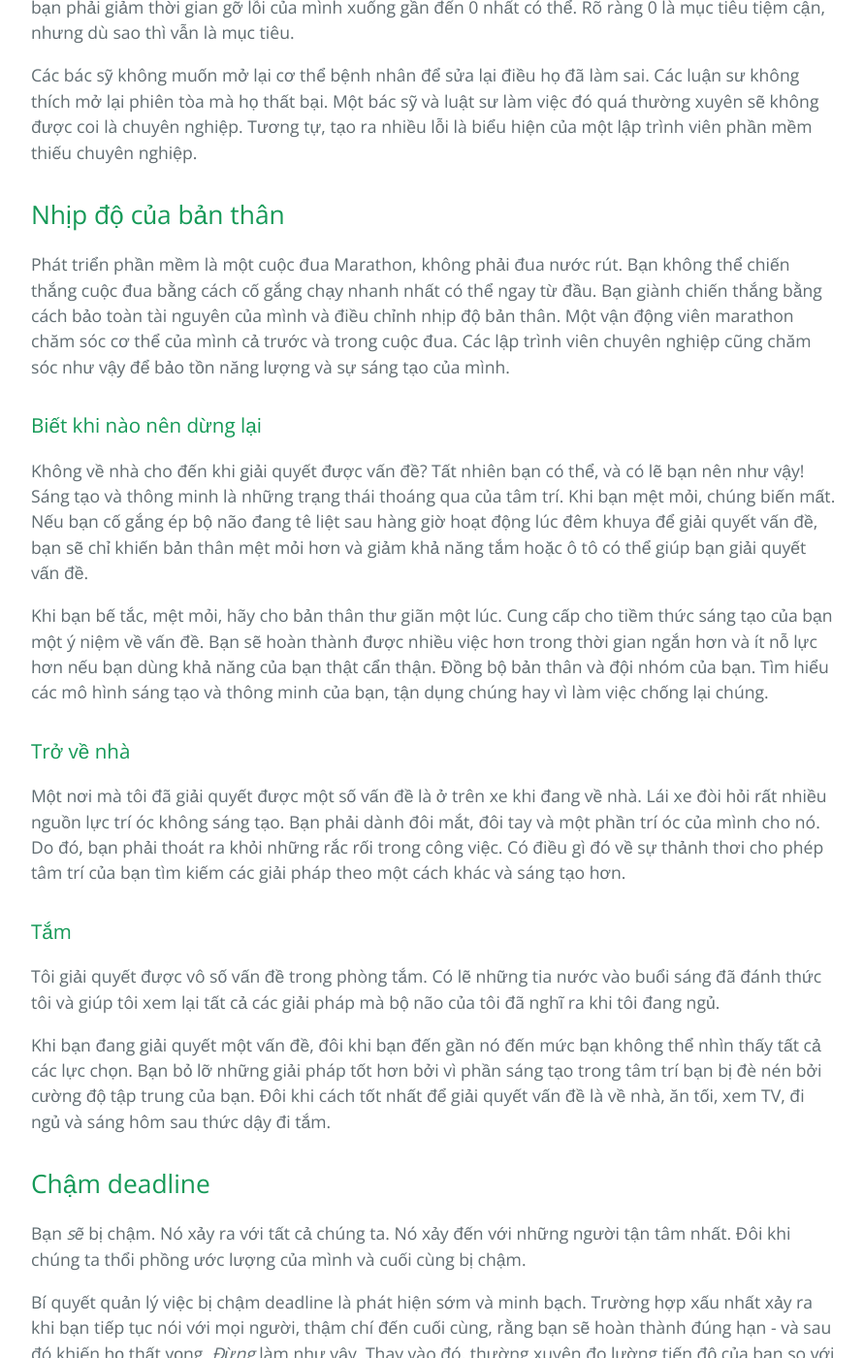
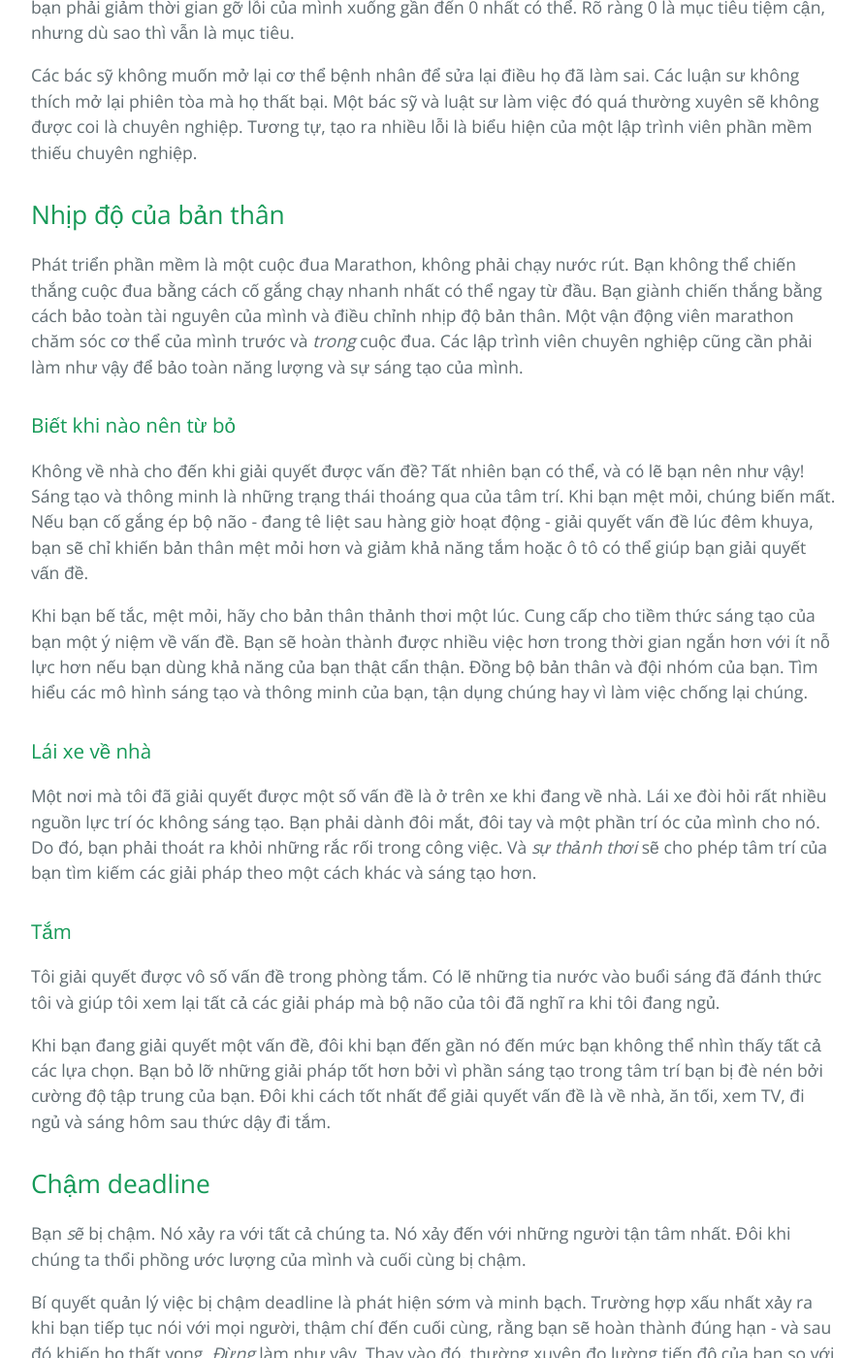
Before and after one commit to HaiBV/haibv.github.io, a Jekyll site: the page built from clean-coder/chapter-4-coding.md, in a window 1280 px wide and 1400 px high, scrolled down 9824 px. Shown: the whole window at 97% size, without its empty margins (192-1083 px from the left). Built offline with Jekyll 4.4.1, drawn with Linux system fonts in a browser that asks for light colours; our own code applies the rules of GitHub Pages for plain Markdown files; some of the changed text lies outside the part shown.

Commit message:
Book - The Clean Coder - Correction - C4

```diff
--- a/clean-coder/chapter-4-coding.md
+++ b/clean-coder/chapter-4-coding.md
@@ -188,23 +188,23 @@ Các bác sỹ không muốn mở lại cơ thể bệnh nhân để sửa lại
 
 ## Nhịp độ của bản thân
 
-Phát triển phần mềm là một cuộc đua Marathon, không phải đua nước rút. Bạn không thể chiến thắng cuộc đua bằng cách cố gắng chạy nhanh nhất có thể ngay từ đầu. Bạn giành chiến thắng bằng cách bảo toàn tài nguyên của mình và điều chỉnh nhịp độ bản thân. Một vận động viên marathon chăm sóc cơ thể của mình cả trước và trong cuộc đua. Các lập trình viên chuyên nghiệp cũng chăm sóc như vậy để bảo tồn năng lượng và sự sáng tạo của mình.
+Phát triển phần mềm là một cuộc đua Marathon, không phải chạy nước rút. Bạn không thể chiến thắng cuộc đua bằng cách cố gắng chạy nhanh nhất có thể ngay từ đầu. Bạn giành chiến thắng bằng cách bảo toàn tài nguyên của mình và điều chỉnh nhịp độ bản thân. Một vận động viên marathon chăm sóc cơ thể của mình trước và _trong_ cuộc đua. Các lập trình viên chuyên nghiệp cũng cần phải làm như vậy để bảo toàn năng lượng và sự sáng tạo của mình.
 
-### Biết khi nào nên dừng lại
+### Biết khi nào nên từ bỏ
 
-Không về nhà cho đến khi giải quyết được vấn đề? Tất nhiên bạn có thể, và có lẽ bạn nên như vậy! Sáng tạo và thông minh là những trạng thái thoáng qua của tâm trí. Khi bạn mệt mỏi, chúng biến mất. Nếu bạn cố gắng ép bộ não đang tê liệt sau hàng giờ hoạt động lúc đêm khuya để giải quyết vấn đề, bạn sẽ chỉ khiến bản thân mệt mỏi hơn và giảm khả năng tắm hoặc ô tô có thể giúp bạn giải quyết vấn đề.
+Không về nhà cho đến khi giải quyết được vấn đề? Tất nhiên bạn có thể, và có lẽ bạn nên như vậy! Sáng tạo và thông minh là những trạng thái thoáng qua của tâm trí. Khi bạn mệt mỏi, chúng biến mất. Nếu bạn cố gắng ép bộ não - đang tê liệt sau hàng giờ hoạt động - giải quyết vấn đề lúc đêm khuya, bạn sẽ chỉ khiến bản thân mệt mỏi hơn và giảm khả năng tắm hoặc ô tô có thể giúp bạn giải quyết vấn đề.
 
-Khi bạn bế tắc, mệt mỏi, hãy cho bản thân thư giãn một lúc. Cung cấp cho tiềm thức sáng tạo của bạn một ý niệm về vấn đề. Bạn sẽ hoàn thành được nhiều việc hơn trong thời gian ngắn hơn và ít nỗ lực hơn nếu bạn dùng khả năng của bạn thật cẩn thận. Đồng bộ bản thân và đội nhóm của bạn. Tìm hiểu các mô hình sáng tạo và thông minh của bạn, tận dụng chúng hay vì làm việc chống lại chúng.
+Khi bạn bế tắc, mệt mỏi, hãy cho bản thân thảnh thơi một lúc. Cung cấp cho tiềm thức sáng tạo của bạn một ý niệm về vấn đề. Bạn sẽ hoàn thành được nhiều việc hơn trong thời gian ngắn hơn với ít nỗ lực hơn nếu bạn dùng khả năng của bạn thật cẩn thận. Đồng bộ bản thân và đội nhóm của bạn. Tìm hiểu các mô hình sáng tạo và thông minh của bạn, tận dụng chúng hay vì làm việc chống lại chúng.
 
-### Trở về nhà
+### Lái xe về nhà
 
-Một nơi mà tôi đã giải quyết được một số vấn đề là ở trên xe khi đang về nhà. Lái xe đòi hỏi rất nhiều nguồn lực trí óc không sáng tạo. Bạn phải dành đôi mắt, đôi tay và một phần trí óc của mình cho nó. Do đó, bạn phải thoát ra khỏi những rắc rối trong công việc. Có điều gì đó về sự thảnh thơi cho phép tâm trí của bạn tìm kiếm các giải pháp theo một cách khác và sáng tạo hơn.
+Một nơi mà tôi đã giải quyết được một số vấn đề là ở trên xe khi đang về nhà. Lái xe đòi hỏi rất nhiều nguồn lực trí óc không sáng tạo. Bạn phải dành đôi mắt, đôi tay và một phần trí óc của mình cho nó. Do đó, bạn phải thoát ra khỏi những rắc rối trong công việc. Và _sự thảnh thơi_ sẽ cho phép tâm trí của bạn tìm kiếm các giải pháp theo một cách khác và sáng tạo hơn.
 
 ### Tắm
 
 Tôi giải quyết được vô số vấn đề trong phòng tắm. Có lẽ những tia nước vào buổi sáng đã đánh thức tôi và giúp tôi xem lại tất cả các giải pháp mà bộ não của tôi đã nghĩ ra khi tôi đang ngủ.
 
-Khi bạn đang giải quyết một vấn đề, đôi khi bạn đến gần nó đến mức bạn không thể nhìn thấy tất cả các lực chọn. Bạn bỏ lỡ những giải pháp tốt hơn bởi vì phần sáng tạo trong tâm trí bạn bị đè nén bởi cường độ tập trung của bạn. Đôi khi cách tốt nhất để giải quyết vấn đề là về nhà, ăn tối, xem TV, đi ngủ và sáng hôm sau thức dậy đi tắm.
+Khi bạn đang giải quyết một vấn đề, đôi khi bạn đến gần nó đến mức bạn không thể nhìn thấy tất cả các lựa chọn. Bạn bỏ lỡ những giải pháp tốt hơn bởi vì phần sáng tạo trong tâm trí bạn bị đè nén bởi cường độ tập trung của bạn. Đôi khi cách tốt nhất để giải quyết vấn đề là về nhà, ăn tối, xem TV, đi ngủ và sáng hôm sau thức dậy đi tắm.
 
 ## Chậm deadline
 
```
Also changed, not shown: other parts of clean-coder/chapter-4-coding.md (+2 -2 lines).
